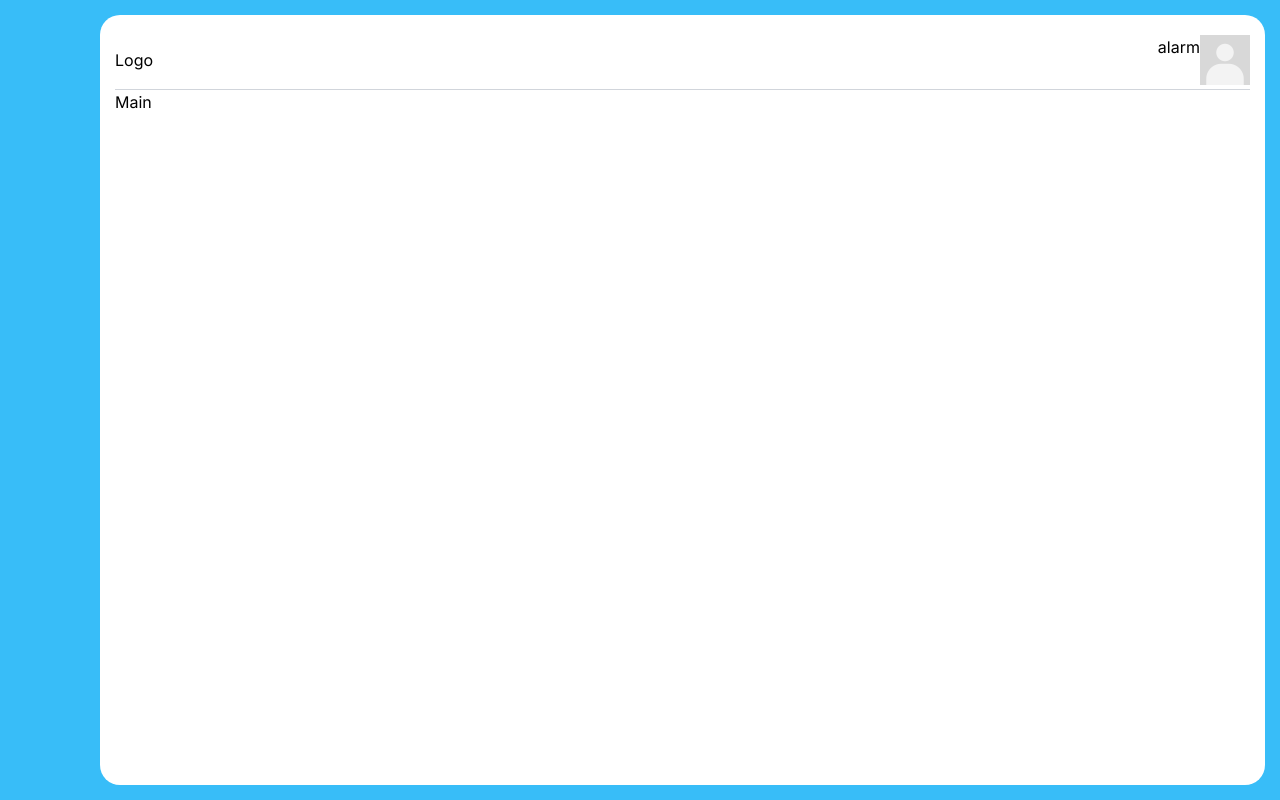
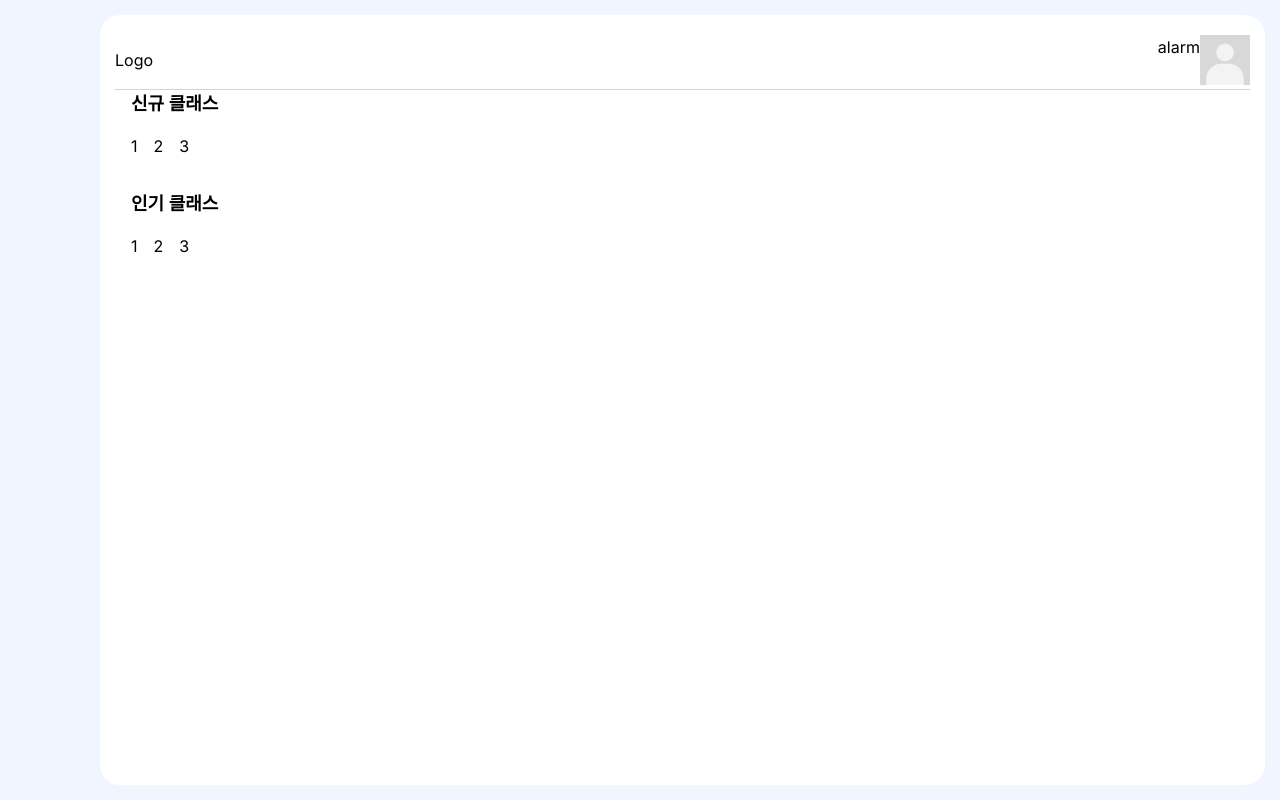
Before and after one commit to ClassRoom-Project/ClassRoom-Project, a Next.js app: page / in a window 1280 px wide. Built offline with nearby package versions, Linux system fonts and the light colour scheme.

Commit message:
rename Layout -> BorderLayout MainLayout ->UserLayout

```diff
--- a/src/app/layout.tsx
+++ b/src/app/layout.tsx
@@ -4,8 +4,8 @@ import './globals.css';
 import { QueryProvider } from './provider';
 
 import Link from 'next/link';
-import Layout from '@/components/common/layout';
-import MainLayout from '@/components/main/MainLayout';
+import UserLayout from '@/components/main/UserLayout';
+import BorderLayout from '@/components/common/BorderLayout';
 
 const inter = Inter({ subsets: ['latin'] });
 
@@ -24,14 +24,15 @@ export default function RootLayout({
   return (
     <html lang="ko">
       <body className={inter.className}>
-        <Layout>
-          <MainLayout /> {/* Parallel Routes 여기에서 링크로 설정해주기 */}
+        <BorderLayout>
+          <UserLayout />
+          {/* Parallel Routes 여기에서 링크로 설정해주기 */}
           <Link href="/login"></Link>
           <QueryProvider>
             {children}
             {admin}
           </QueryProvider>
-        </Layout>
+        </BorderLayout>
       </body>
     </html>
   );
--- a/src/app/main/page.tsx
+++ b/src/app/main/page.tsx
@@ -1,9 +1,30 @@
-const page = () => {
+import React from 'react';
+
+const MainPage = () => {
   return (
-    <>
-      <div>Main</div>
-    </>
+    <div className="container mx-auto px-4">
+      <div className="flex justify-between">
+        <div className="w-full">
+          <h2 className="text-lg font-semibold mb-4">신규 클래스</h2>
+          <div className="flex space-x-4 overflow-x-auto">
+            <div>1</div>
+            <div>2</div>
+            <div>3</div>
+          </div>
+        </div>
+      </div>
+      <div className="flex justify-between my-8">
+        <div className="w-full">
+          <h2 className="text-lg font-semibold mb-4">인기 클래스</h2>
+          <div className="flex space-x-4 overflow-x-auto">
+            <div>1</div>
+            <div>2</div>
+            <div>3</div>
+          </div>
+        </div>
+      </div>
+    </div>
   );
 };
 
-export default page;
+export default MainPage;
--- /dev/null
+++ b/src/components/common/BorderLayout.tsx
@@ -0,0 +1,23 @@
+import { PropsWithChildren } from 'react';
+
+const BorderLayout = ({ children }: PropsWithChildren) => {
+  return (
+    <div className="flex flex-col h-screen">
+      <header className="h-[15px] bg-[#F0F6FF] z-50"></header>
+
+      <div className="flex flex-row flex-grow">
+        <div className="w-[100px] bg-[#F0F6FF] z-50"></div>
+
+        <main className="flex-grow overflow-hidden bg-[#F0F6FF]">
+          <div className="h-full bg-white rounded-[20px] p-[15px]">{children}</div>
+        </main>
+
+        <div className="w-[15px] bg-[#F0F6FF] z-50"></div>
+      </div>
+
+      <footer className="h-[15px] bg-[#F0F6FF] z-50"></footer>
+    </div>
+  );
+};
+
+export default BorderLayout;
--- a/src/components/common/Layout.tsx
+++ /dev/null
@@ -1,19 +0,0 @@
-import { PropsWithChildren } from 'react';
-
-const Layout = ({ children }: PropsWithChildren) => {
-  return (
-    <>
-      <header className="fixed top-0 left-0 right-0 h-[50px] bg-sky-400 z-50"></header>
-
-      <div className="fixed top-10 bottom-0 left-0 w-[100px] bg-sky-400 z-50"></div>
-
-      <div className="fixed top-10 bottom-0 right-0 w-[20px] bg-sky-400 z-50"></div>
-
-      <main className="pt-[50px] pl-[100px] pr-[20px]">{children}</main>
-
-      <footer className="fixed bottom-0 left-0 right-0 h-[20px] bg-sky-400 z-50"></footer>
-    </>
-  );
-};
-
-export default Layout;
--- a/src/components/common/layout.tsx
+++ /dev/null
@@ -1,23 +0,0 @@
-import { PropsWithChildren } from 'react';
-
-const Layout = ({ children }: PropsWithChildren) => {
-  return (
-    <div className="flex flex-col h-screen">
-      <header className="h-[15px] bg-sky-400 z-50"></header>
-
-      <div className="flex flex-row flex-grow">
-        <div className="w-[100px] bg-sky-400 z-50"></div>
-
-        <main className="flex-grow overflow-hidden bg-sky-400">
-          <div className="h-full bg-white rounded-[20px] p-[15px]">{children}</div>
-        </main>
-
-        <div className="w-[15px] bg-sky-400 z-50"></div>
-      </div>
-
-      <footer className="h-[15px] bg-sky-400 z-50"></footer>
-    </div>
-  );
-};
-
-export default Layout;
--- a/src/components/main/MainLayout.tsx
+++ b/src/components/main/UserLayout.tsx
@@ -2,7 +2,7 @@ import Image from 'next/image';
 import React, { PropsWithChildren } from 'react';
 import defaultImage from '../../../public/기본프로필사진.png';
 
-const MainLayout = ({ children }: PropsWithChildren) => {
+const UserLayout = ({ children }: PropsWithChildren) => {
   return (
     <>
       <div className="flex  justify-between items-center h-[60px] border-b-[1px] border-solid border-gray-300">
@@ -17,4 +17,4 @@ const MainLayout = ({ children }: PropsWithChildren) => {
   );
 };
 
-export default MainLayout;
+export default UserLayout;
```
